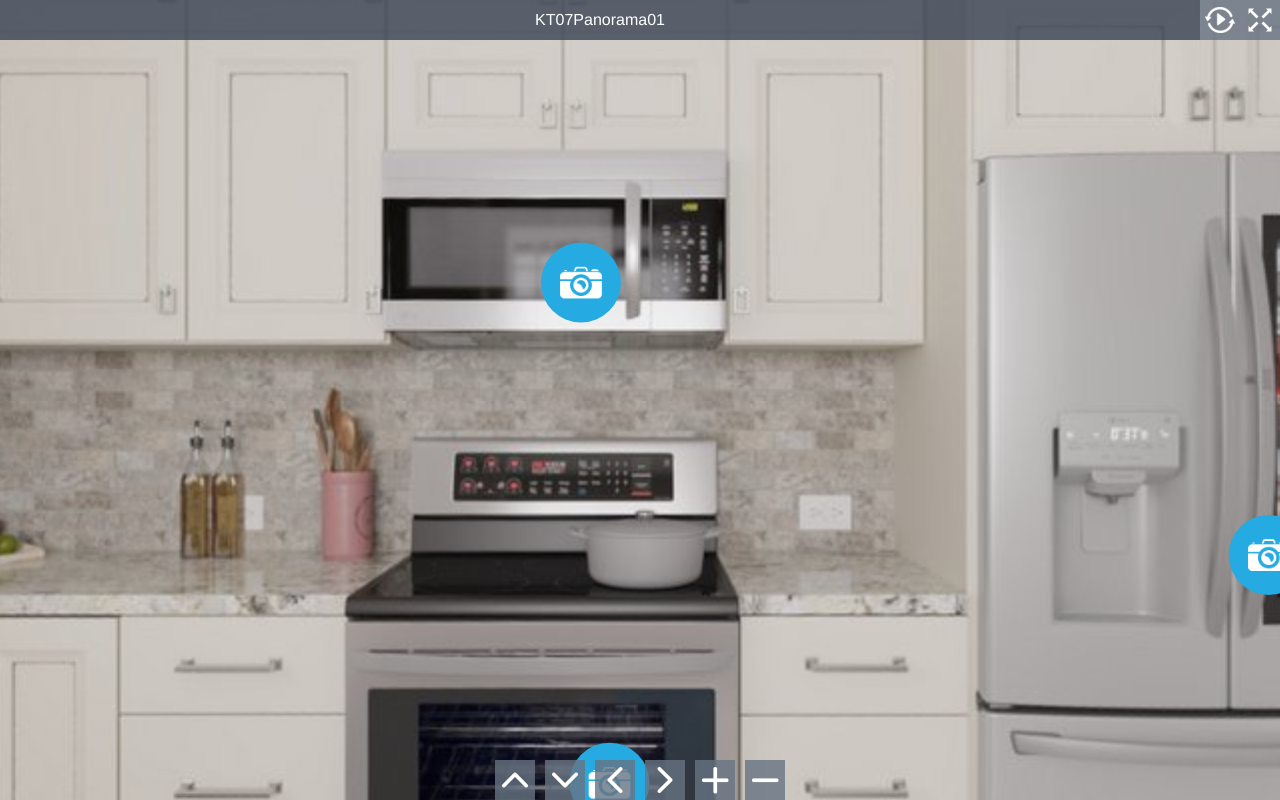
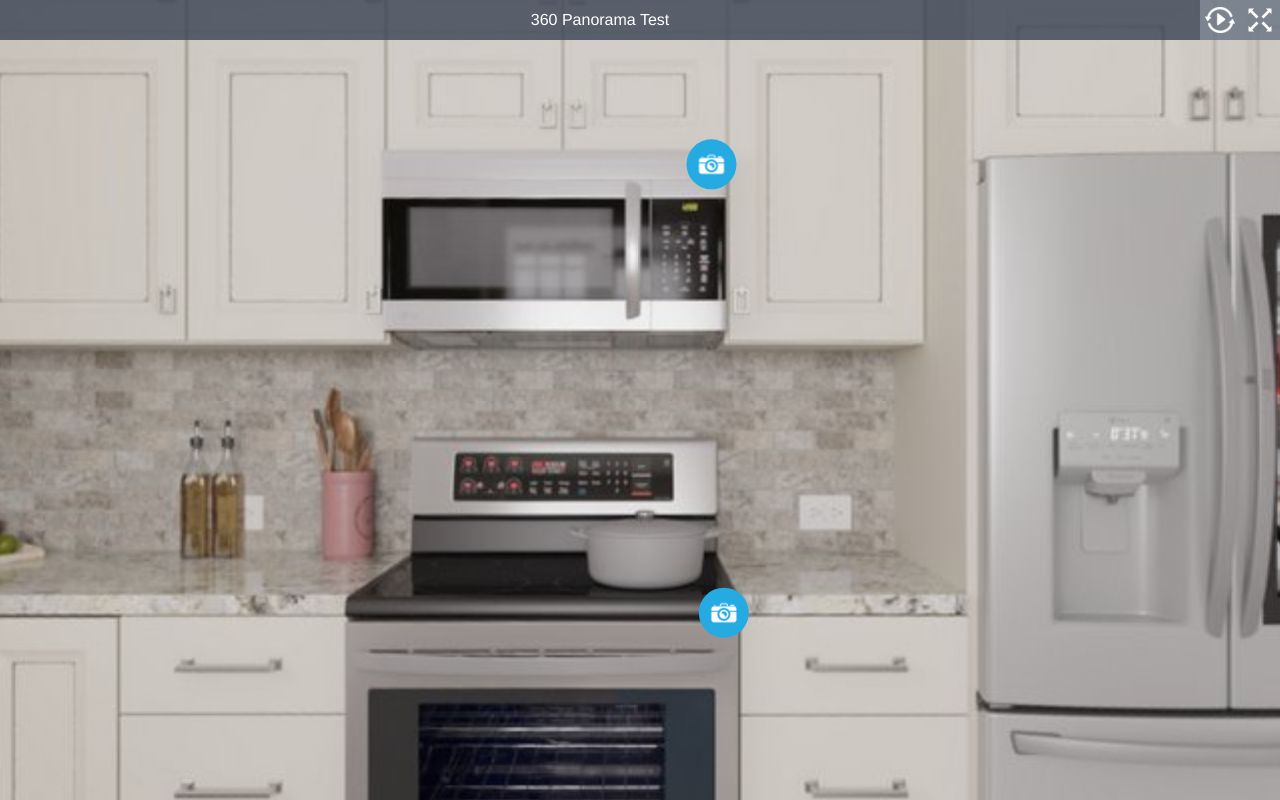
Before and after one commit to ylordson/ylordson.github.io, a plain HTML site: page index.html in a window 1280 px wide. Drawn offline with Linux system fonts and the light colour scheme.

Commit message:
Update to UI

```diff
--- a/css/reveal.css
+++ b/css/reveal.css
@@ -1,6 +1,6 @@
 #reveal {
-  width: 80px;
-  height: 80px;
+  width: 50px;
+  height: 50px;
   background-color: #25aae1;
   border-radius: 50%;
   margin-left: 0;
@@ -13,12 +13,12 @@
 }
 
 #reveal > img {
-  width: 50px;
-  margin: 15px 0;
+  width: 30px;
+  margin: 10px 0;
 }
 
 .reveal-content {
-  width: 250px;
+  width: 320px;
   height: 320px;
   padding: 10px;
   background-color: #fff;
@@ -47,7 +47,7 @@
 }
 
 #reveal:hover {
-  width: 250px;
+  width: 320px;
   height: 240px;
   border-radius: 5px;
   margin-left: -50px;
--- a/data.js
+++ b/data.js
@@ -2,7 +2,7 @@ var APP_DATA = {
   "scenes": [
     {
       "id": "0-kt07panorama01",
-      "name": "KT07Panorama01",
+      "name": "360 Panorama Test",
       "levels": [
         {
           "tileSize": 256,
@@ -53,29 +53,29 @@ var APP_DATA = {
       ],
       "revealHotspots": [
         {
-          "yaw": 2.0943720042078073,
-          "pitch": 0.09622162319119276,
+          "yaw": 2.22,
+          "pitch": -0.2,
           "title": "<h1 class=\"h3\" style=\"margin-bottom: 5px; font-size: 1.57143rem; font-weight: 400; color: rgb(51, 51, 51); font-family: &quot;DIN Next&quot;, Helvetica, Arial, sans-serif; font-style: normal; font-variant-ligatures: normal; font-variant-caps: normal;\">LG French Door Refrigerator</h1>",
           "text": "LG InstaView 26-cu ft French Door Refrigerator with Dual Ice Maker and Door within Door (Stainless Steel) ENERGY STAR",
           "image_path": "img/048231797061.jpg"
         },
         {
-          "yaw": 1.503868026377714,
-          "pitch": 0.32124298049523325,
+          "yaw": 1.63,
+          "pitch": 0.18,
           "title": "<h1 class=\"h3\" style=\"margin-bottom: 5px; font-size: 1.57143rem; font-weight: 400; color: rgb(51, 51, 51); font-family: &quot;DIN Next&quot;, Helvetica, Arial, sans-serif; font-style: normal; font-variant-ligatures: normal; font-variant-caps: normal;\">LG Electric Range</h1>",
           "text": "LG Smooth Surface 5-Element 6.3-cu ft Convection Freestanding Electric Range (Stainless Steel) (Common: 30-in; Actual: 29.875-in)",
           "image_path": "img/048232330991.jpg"
         },
         {
-          "yaw": 0.5695713227512584,
-          "pitch": 0.4035265139534481,
+          "yaw": 0.68,
+          "pitch": 0.2,
           "title": "<h1 class=\"h3\" style=\"margin-bottom: 5px; font-size: 1.57143rem; font-weight: 400; color: rgb(51, 51, 51); font-family: &quot;DIN Next&quot;, Helvetica, Arial, sans-serif; font-style: normal; font-variant-ligatures: normal; font-variant-caps: normal;\">LG Dishwasher</h1>",
           "text": "LG 48-Decibel Built-in Dishwasher (Stainless Steel) (Common: 24 Inch; Actual: 23.75-in) ENERGY STAR",
           "image_path": "img/048231015097.jpg"
         },
         {
-          "yaw": 1.476169585120891,
-          "pitch": -0.15284375053362886,
+          "yaw": 1.618,
+          "pitch": -0.25,
           "title": "<h1 class=\"h3\" style=\"margin-bottom: 5px; font-size: 1.57143rem; font-weight: 400; color: rgb(51, 51, 51); font-family: &quot;DIN Next&quot;, Helvetica, Arial, sans-serif; font-style: normal; font-variant-ligatures: normal; font-variant-caps: normal;\">LG Microwave</h1>",
           "text": "LG 1.7-cu ft Over-the-Range Microwave (Stainless Steel) (Common: 30-in; Actual: 29.875-in)",
           "image_path": "img/048232336511.jpg"
@@ -89,6 +89,6 @@ var APP_DATA = {
     "mouseViewMode": "drag",
     "autorotateEnabled": false,
     "fullscreenButton": true,
-    "viewControlButtons": true
+    "viewControlButtons": false
   }
 };
--- a/index.html
+++ b/index.html
@@ -12,7 +12,7 @@
 <link rel="stylesheet" href="css/reveal.css">
 
 </head>
-<body class="single-scene view-control-buttons">
+<body class="single-scene">
 
 <div id="pano"></div>
 
--- a/index.js
+++ b/index.js
@@ -381,11 +381,17 @@
     thumbnail.src = hotspot.image_path;
 
     var description = document.createElement("p");
+    description.style.fontWeight = "bold";
     var node = document.createTextNode(hotspot.text);
     description.appendChild(node)
 
+    var hr = document.createElement('hr')
+    var hr1 = document.createElement('hr')
+
     contentWrapper.appendChild(thumbnail);
+    contentWrapper.appendChild(hr);
     contentWrapper.appendChild(description);
+    contentWrapper.appendChild(hr1);
 
     wrapper.appendChild(icon);
     wrapper.appendChild(contentWrapper);
```
